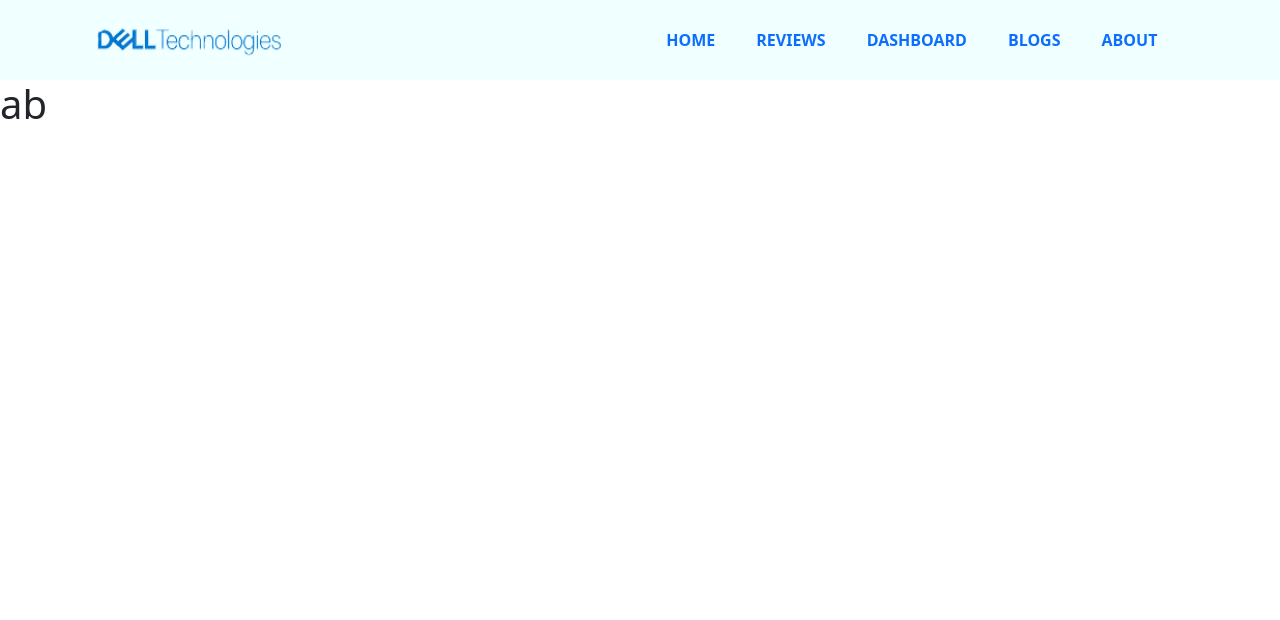
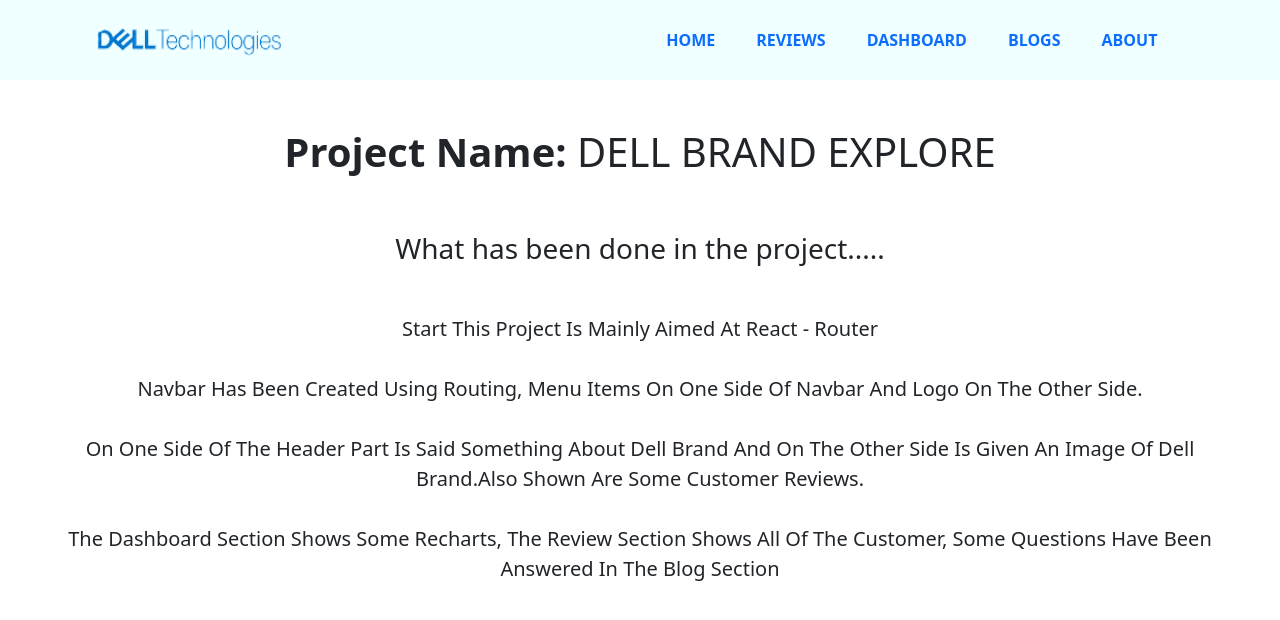
Before and after one commit to khanmdsohel02/dell-pc-theno, a React (Create React App) app: page /about in a window 1280 px wide. Shown: the top 620 px of the page. Built offline with nearby package versions, Linux system fonts and the light colour scheme.

Commit message:
readme file edit done

```diff
--- a/src/components/about/About.js
+++ b/src/components/about/About.js
@@ -2,8 +2,25 @@
 
 const About = () => {
     return (
-        <div>
-            <h1>ab</h1>
+        < div className = 'm-5 d-flex flex-column align-items-center justify-content-center' >
+       < h1 > < strong > Project Name: </strong> DELL BRAND EXPLORE </h1>
+
+
+< h3 className='mt-5 mb-5' > What has been done in the project..... </h3>
+
+<p  className = 'fs-5 text-capitalize ' > Start This project is mainly aimed at react - router
+<br /><br />
+ Navbar has been created using routing, menu items on one side of navbar and logo on the other side.
+<br /><br/>
+ On one side of the header part is said something about Dell brand and on the other side is given an image of Dell brand.Also shown are some customer reviews.
+<br/><br />
+ The dashboard section shows some Recharts, The review section shows all of the customer, Some questions have been answered in the blog section
+</p>
+
+
+
+
+
         </div>
     );
 };
```
Also changed, not shown: src/components/reviews/reviews.css (deleted), 1 other file (tests, documents, lock files or other folders).
